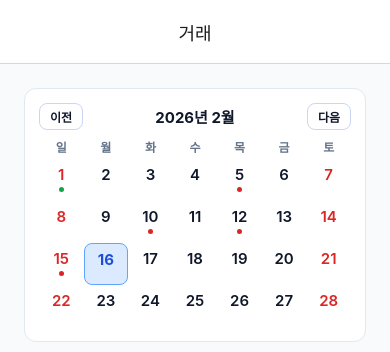
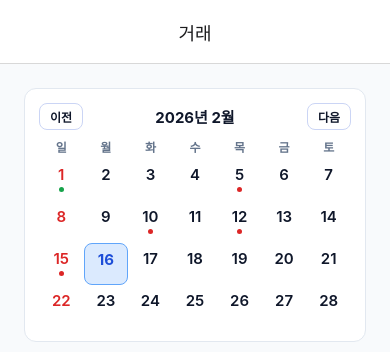
Before and after one commit to HitMi0212/plan-wallet-front, a React Native app: screen /Transactions in a window 390 px wide. Shown: the top 352 px of the page. Built offline with nearby package versions, Linux system fonts and the light colour scheme.

Commit message:
style: 비고 예시 문구 단순화 및 토요일 색상 기본화

```diff
--- a/src/screens/main/HomeScreen.tsx
+++ b/src/screens/main/HomeScreen.tsx
@@ -461,7 +461,7 @@ export function HomeScreen({ navigation }: { navigation: any }) {
                 label="메모"
                 value={memo}
                 onChangeText={setMemo}
-                placeholder="예: 점심\n영수증 참고"
+                placeholder="예: 점심"
                 multiline
                 numberOfLines={3}
               />
--- a/src/screens/transaction/TransactionScreen.tsx
+++ b/src/screens/transaction/TransactionScreen.tsx
@@ -299,7 +299,7 @@ export function TransactionScreen() {
             }
             const isSelected = date.format('YYYY-MM-DD') === selectedDate.format('YYYY-MM-DD');
             const isToday = date.format('YYYY-MM-DD') === dayjs().format('YYYY-MM-DD');
-            const isHoliday = date.day() === 0 || date.day() === 6;
+            const isHoliday = date.day() === 0;
             const indicator = dayIndicators.get(date.format('YYYY-MM-DD'));
             return (
               <Pressable
@@ -430,7 +430,7 @@ export function TransactionScreen() {
                 label="비고"
                 value={memo}
                 onChangeText={setMemo}
-                placeholder="예: 점심\n영수증 참고"
+                placeholder="예: 점심"
                 multiline
                 numberOfLines={3}
               />
@@ -505,7 +505,7 @@ export function TransactionScreen() {
                   label="비고"
                   value={detailMemo}
                   onChangeText={setDetailMemo}
-                  placeholder="예: 점심\n영수증 참고"
+                  placeholder="예: 점심"
                   multiline
                   numberOfLines={3}
                 />
```
